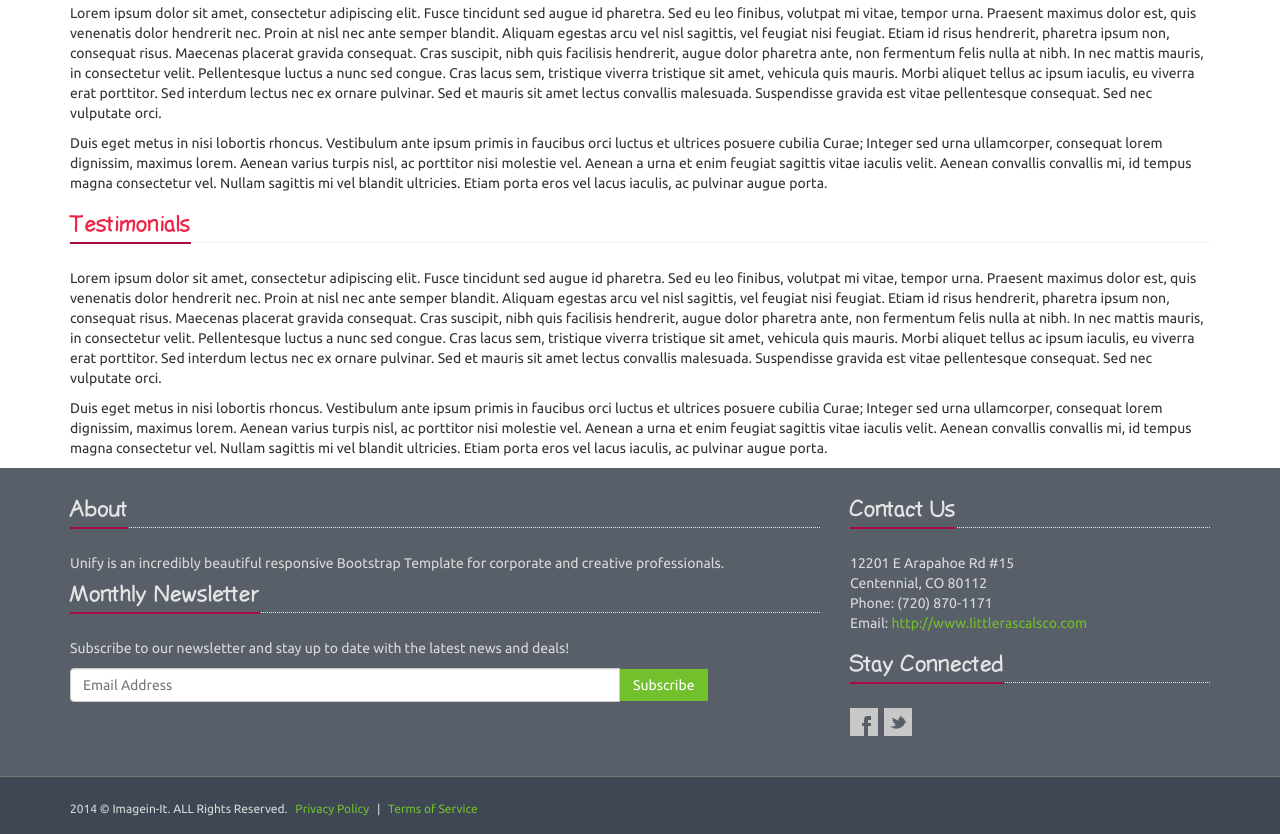
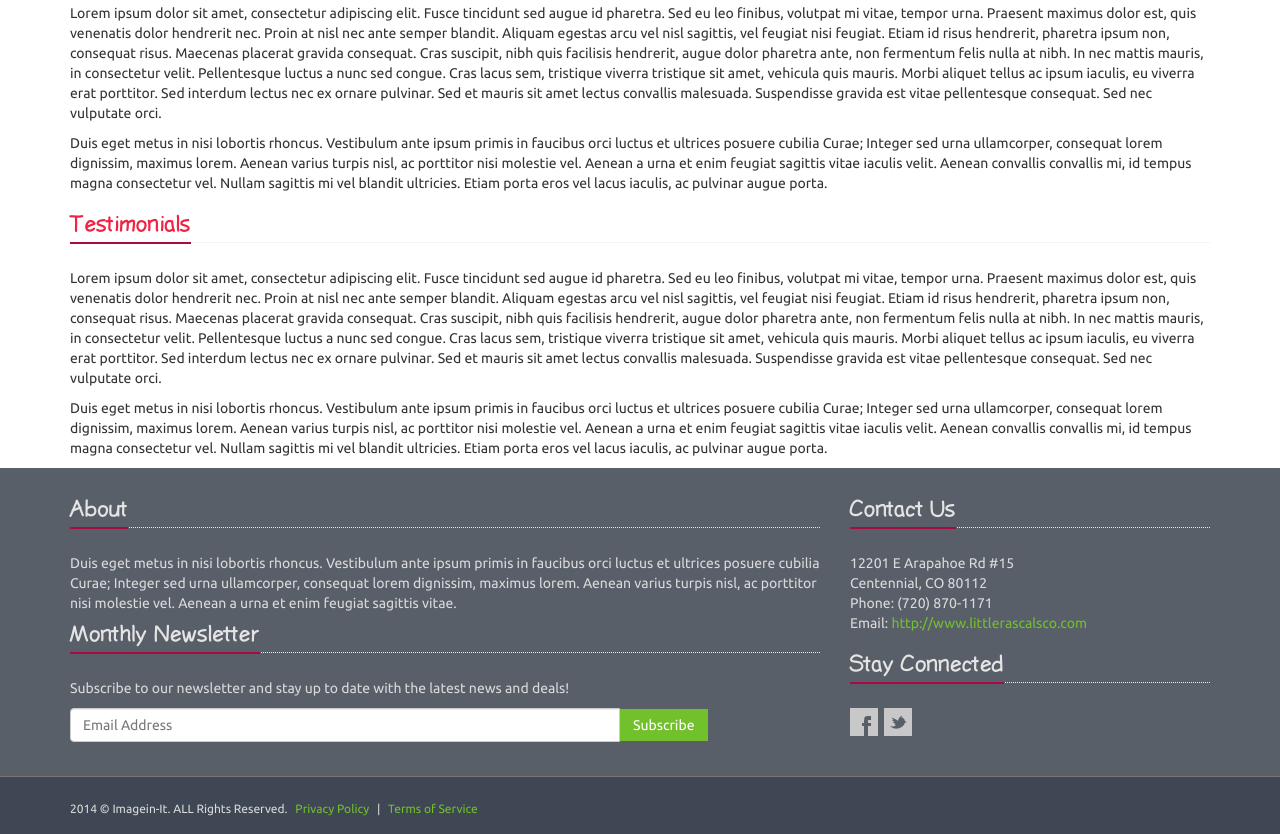
Before and after one commit to lendog75/LittleRascals, a website: page www/about.html in a window 1280 px wide. Shown: the part 483-1317 px from the top of the page. Drawn offline with nearby package versions, Linux system fonts and the light colour scheme; a web font is replaced by a local one.

Commit message:
tweaks to footer

```diff
--- a/www/about.html
+++ b/www/about.html
@@ -204,7 +204,11 @@
             <div class="col-md-8 md-margin-bottom-40">
                 <!-- About -->
                 <div class="headline"><h2>About</h2></div>
-                <p class="margin-bottom-25 md-margin-bottom-40">Unify is an incredibly beautiful responsive Bootstrap Template for corporate and creative professionals.</p>
+                <p class="margin-bottom-25 md-margin-bottom-40">
+                    Duis eget metus in nisi lobortis rhoncus. Vestibulum ante ipsum primis in faucibus orci luctus et
+                    ultrices posuere cubilia Curae; Integer sed urna ullamcorper, consequat lorem dignissim, maximus lorem.
+                    Aenean varius turpis nisl, ac porttitor nisi molestie vel. Aenean a urna et enim feugiat sagittis vitae.
+                </p>
                 <!-- End About -->
 
                 <!-- Monthly Newsletter -->
@@ -220,35 +224,6 @@
                 </form>
                 <!-- End Monthly Newsletter -->
             </div>
-
-            <!--<div class="col-md-4 md-margin-bottom-40">-->
-            <!--&lt;!&ndash; Recent Blogs &ndash;&gt;-->
-            <!--<div class="posts">-->
-            <!--<div class="headline"><h2>Recent Blog Entries</h2></div>-->
-            <!--<dl class="dl-horizontal">-->
-            <!--<dt><a href="#"><img src="assets/img/sliders/elastislide/6.jpg" alt="" /></a></dt>-->
-            <!--<dd>-->
-            <!--<p><a href="#">Anim moon officia Unify is an incredibly beautiful responsive Bootstrap Template</a></p>-->
-            <!--</dd>-->
-            <!--</dl>-->
-            <!--<dl class="dl-horizontal">-->
-            <!--<dt><a href="#"><img src="assets/img/sliders/elastislide/10.jpg" alt="" /></a></dt>-->
-            <!--<dd>-->
-            <!--<p><a href="#">Anim moon officia Unify is an incredibly beautiful responsive Bootstrap Template</a></p>-->
-            <!--</dd>-->
-            <!--</dl>-->
-            <!--<dl class="dl-horizontal">-->
-            <!--<dt><a href="#"><img src="assets/img/sliders/elastislide/11.jpg" alt="" /></a></dt>-->
-            <!--<dd>-->
-            <!--<p><a href="#">Anim moon officia Unify is an incredibly beautiful responsive Bootstrap Template</a></p>-->
-            <!--</dd>-->
-            <!--</dl>-->
-            <!--</div>-->
-            <!--&lt;!&ndash; End Recent Blogs &ndash;&gt;-->
-            <!--</div>&lt;!&ndash;/col-md-4&ndash;&gt;-->
-
-
-
 
             <div class="col-md-4">
                 <!-- Contact Us -->
```
Also changed, not shown: www/contact.html (+5 -1 lines), www/index.html (+5 -1 lines), www/programs.html (+5 -1 lines).
